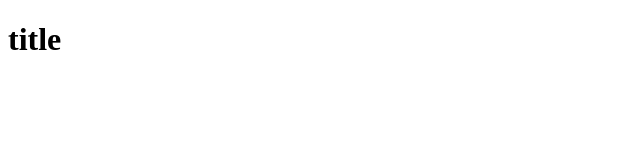
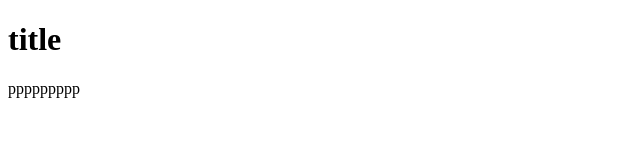
Before and after one commit to YuliaTymosh/hw1, a plain HTML site: page index.html in a window 1280 px wide. Shown: the whole page, without its empty margins (0-640 px from the left). Drawn offline with Linux system fonts and the light colour scheme.

Commit message:
Add p to index

```diff
--- a/index.html
+++ b/index.html
@@ -8,5 +8,6 @@
 </head>
 <body>
     <h1>title</h1>
+    <p>ppppppppp</p>
 </body>
 </html>
```
